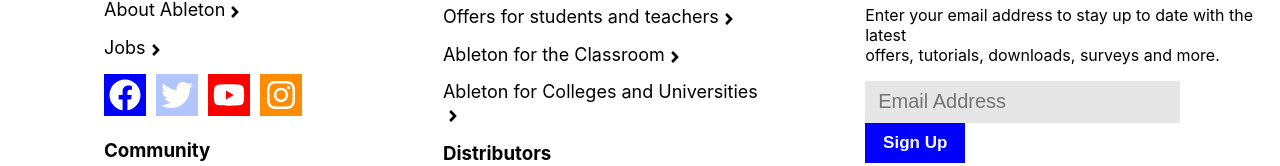
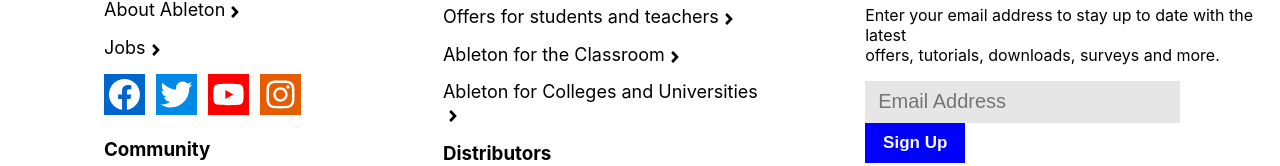
Before and after one commit to afiatamanna06/ableton, a React (Create React App) app: page / in a window 1280 px wide. Shown: the part 6984-7150 px from the top of the page. Built offline with nearby package versions, Linux system fonts and the light colour scheme.

Commit message:
Update social icon color at footer

```diff
--- a/src/components/Footer.css
+++ b/src/components/Footer.css
@@ -31,12 +31,12 @@ li{
     color: white;
     height: 2rem;
     width: 2rem;
-    padding: 5px;
-    margin-right: 10px;
+    padding: 0.28rem;
+    margin-right: 0.70rem;
 }
 
 .fb{
-    background-color: #0000ff;
+    background-color: #0066cc;
 }
 
 .item-inline{
@@ -44,7 +44,7 @@ li{
 }
 
 .tw{
-    background-color: #b1c5ff;
+    background-color: #008ae6;
 }
 
 .yt{
@@ -52,7 +52,7 @@ li{
 }
 
 .it{
-    background-color: darkorange;
+    background-color: #e65c00;
 }
 
 .btn-signup{
```
